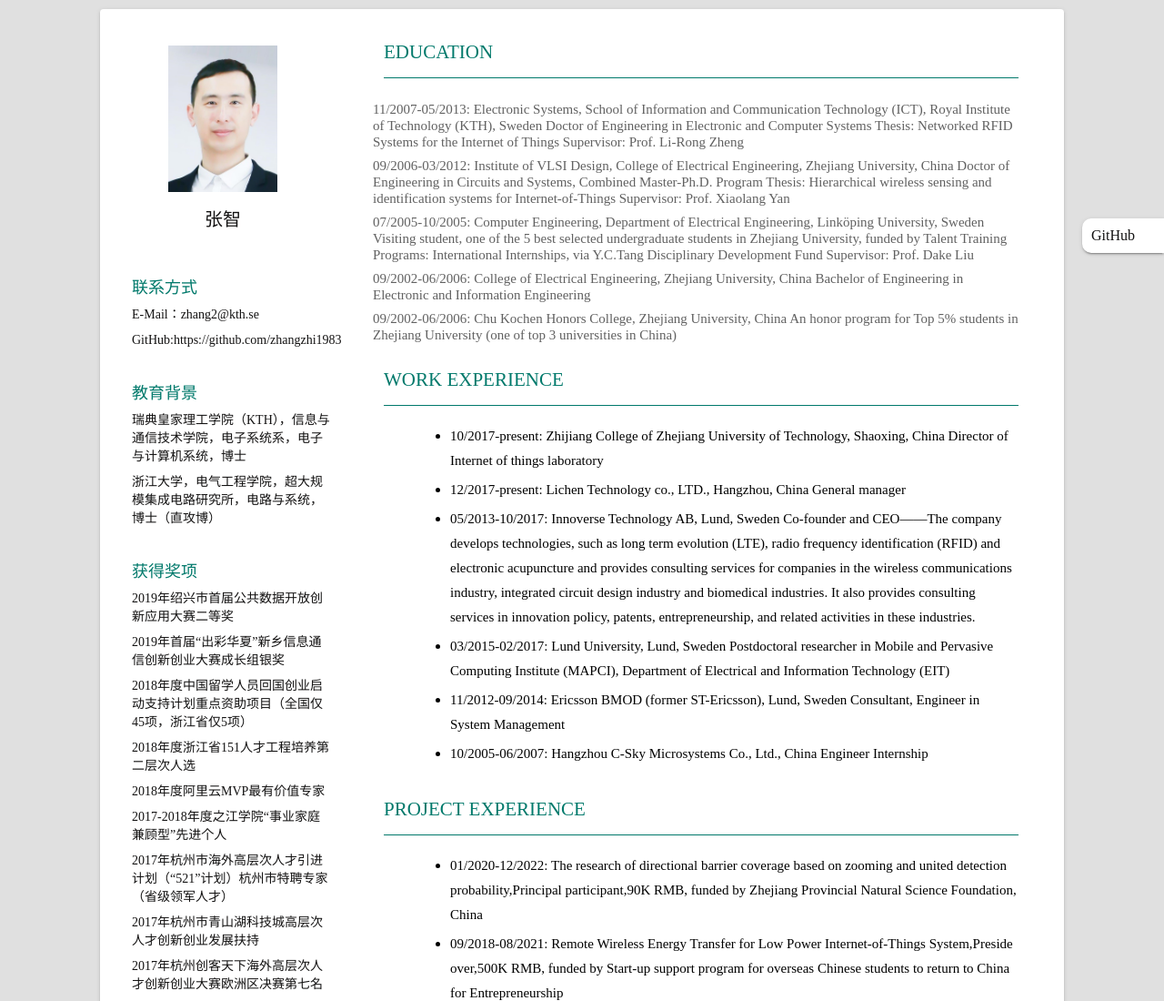
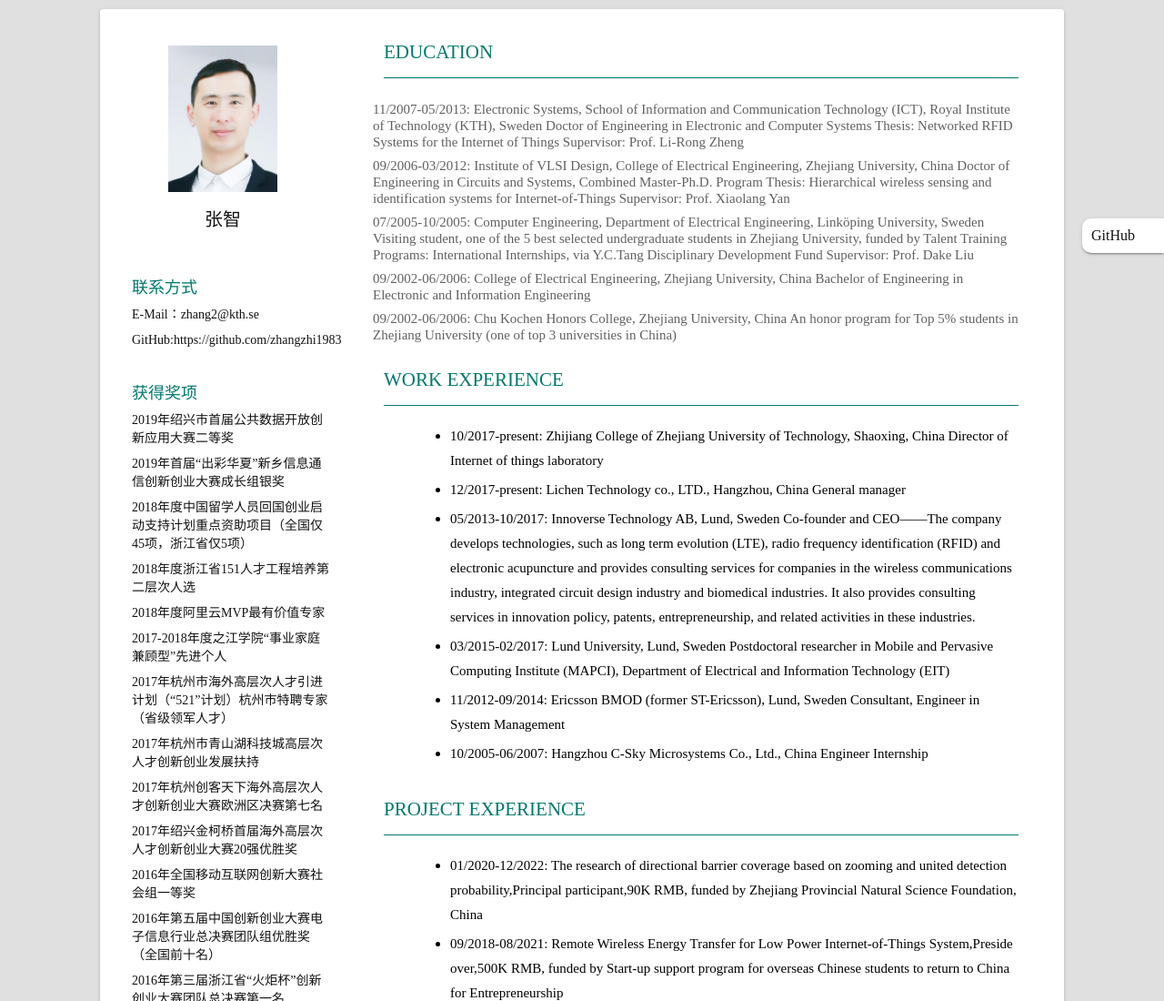
Before and after one commit to zhangzhi1983/zhangzhi1983, a plain HTML site: page index.html in a window 1280 px wide. Shown: the top 1100 px of the page at 91% size. Drawn offline with Linux system fonts and the light colour scheme.

Commit message:
Revert "modified2"
This reverts commit 31fae729eabba4ab700a44ada3383a021036b86d.

```diff
--- a/index.html
+++ b/index.html
@@ -48,11 +48,6 @@
                     <dt>联系方式</dt>
                     <dd>E-Mail：zhang2@kth.se</dd>
                     <dd>GitHub:<a href="https://github.com/zhangzhi1983" target="_blank">https://github.com/zhangzhi1983</a></dd>
-                </li>
-				 <li class="someRight">
-                    <dt>教育背景</dt>
-                    <dd>瑞典皇家理工学院（KTH），信息与通信技术学院，电子系统系，电子与计算机系统，博士</dd>
-                    <dd>浙江大学，电气工程学院，超大规模集成电路研究所，电路与系统，博士（直攻博）</a></dd>
                 </li>
                 <li class="someRight">
                     <dt>获得奖项</dt>
```
